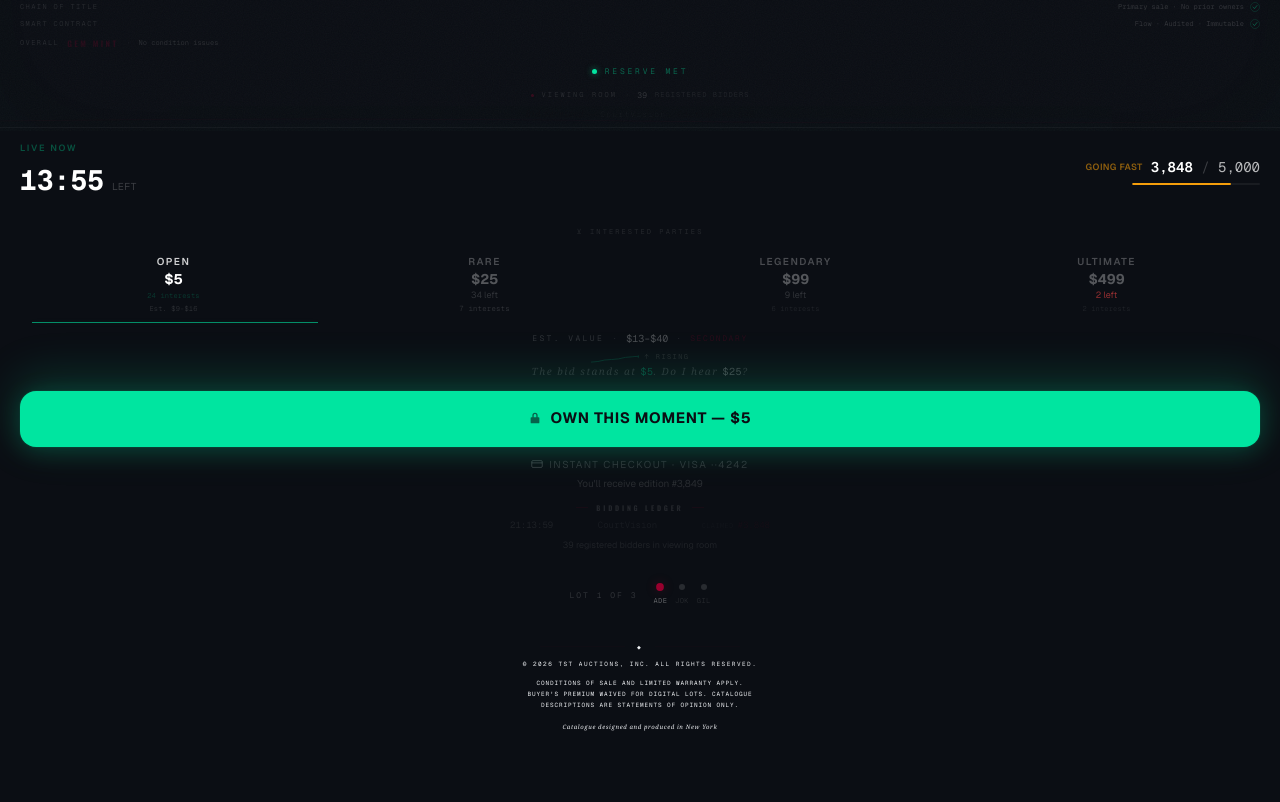
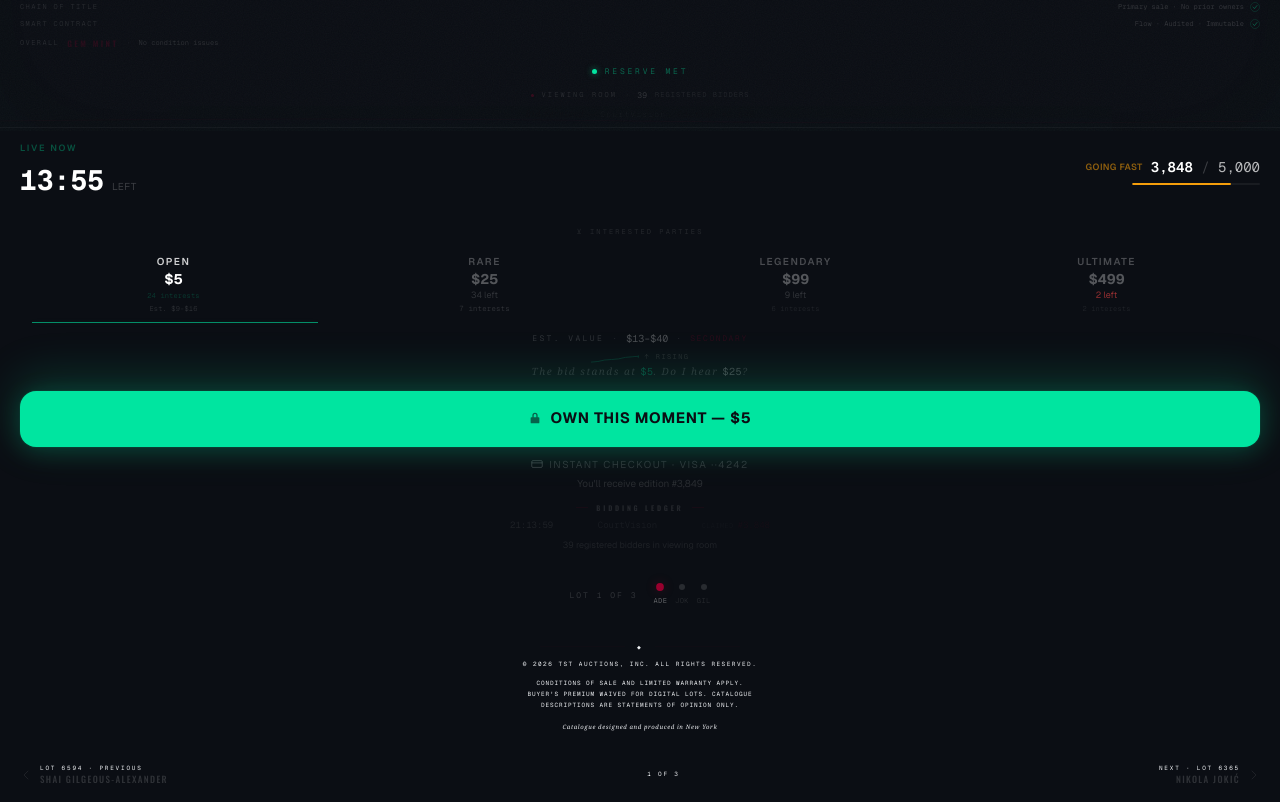
Before and after one commit to roham/tst-prototypes, a Next.js app: page /supreme/bam in a window 1280 px wide. Shown: the part 669-1471 px from the top of the page. Before the commit the page ends 1425 px from the top, so only its background shows below. Built offline with nearby package versions, Linux system fonts and the light colour scheme.

Commit message:
v0.196: supreme — auctioneer's gavel tap icon on CRITICAL countdown (per-second strike animation)

```diff
--- a/app/globals.css
+++ b/app/globals.css
@@ -510,6 +510,15 @@ body {
              supreme-fair-warning-hold 2.5s ease-out 1s forwards;
 }
 
+/* Supreme gavel tap — tiny strike motion on each second in CRITICAL phase */
+@keyframes supreme-gavel-tap {
+  0% { transform: rotate(0deg); }
+  20% { transform: rotate(-18deg); }
+  45% { transform: rotate(3deg); }
+  65% { transform: rotate(-1deg); }
+  100% { transform: rotate(0deg); }
+}
+
 /* Supreme lot provenance label — vertical museum wall label */
 @keyframes supreme-provenance-label-in {
   0% { opacity: 0; transform: translateY(8px); }
--- a/app/supreme/[momentId]/page.tsx
+++ b/app/supreme/[momentId]/page.tsx
@@ -2375,6 +2375,24 @@ export default function SupremePage() {
              'Live now'}
           </span>
           <div className="flex items-baseline gap-2">
+            {/* Auctioneer's gavel — taps on each second in CRITICAL phase */}
+            {dropPhase === 'CRITICAL' && !isEnded && (
+              <svg
+                key={countdown.totalSeconds}
+                className="self-center"
+                width="14" height="14" viewBox="0 0 14 14" fill="none"
+                style={{
+                  opacity: 0.3,
+                  transformOrigin: '10px 3px',
+                  animation: timerTick ? 'supreme-gavel-tap 180ms cubic-bezier(0.16, 1, 0.3, 1)' : 'none',
+                }}
+              >
+                {/* Gavel head */}
+                <rect x="5" y="1" width="7" height="3.5" rx="0.8" fill="#EF4444" opacity="0.7" />
+                {/* Handle */}
+                <line x1="8.5" y1="4.5" x2="3" y2="12" stroke="#EF4444" strokeWidth="1.2" strokeLinecap="round" opacity="0.5" />
+              </svg>
+            )}
             <div
               className={`font-mono font-bold tabular-nums transition-all duration-500 ${
                 isEnded ? 'text-lg' :
@@ -3094,6 +3112,75 @@ export default function SupremePage() {
       </div>
 
       {/* ============================================================= */}
+      {/* CATALOGUE LOT NAVIGATION — adjacent lots in evening sale     */}
+      {/* Every auction catalogue and online platform shows the lots   */}
+      {/* before and after. This prevents dead-end bounces: if this    */}
+      {/* lot doesn't resonate, the next one might. Cycle through the  */}
+      {/* 3 moments as adjacent lots in the evening sale sequence.     */}
+      {/* ============================================================= */}
+      {(() => {
+        const momentIds = MOMENTS.map(m => m.id);
+        const currentIdx = momentIds.indexOf(moment.id);
+        const prevIdx = (currentIdx - 1 + momentIds.length) % momentIds.length;
+        const nextIdx = (currentIdx + 1) % momentIds.length;
+        const prevMoment = MOMENTS[prevIdx];
+        const nextMoment = MOMENTS[nextIdx];
+        const lotNum = (id: string) => ((id.charCodeAt(0) * 37 + id.charCodeAt(1) * 13) % 9000 + 1000);
+        return (
+          <div className="px-5 pb-4 pt-2 supreme-context-enter">
+            <div className="flex items-center justify-between">
+              {/* Previous lot */}
+              <a
+                href={`/supreme/${prevMoment.id}`}
+                className="group flex items-center gap-2 transition-opacity duration-300 hover:opacity-60"
+              >
+                <svg className="h-3 w-3 text-white/10 group-hover:text-white/20 transition-colors" viewBox="0 0 12 12" fill="none">
+                  <path d="M8 2L4 6L8 10" stroke="currentColor" strokeWidth="0.8" strokeLinecap="round" strokeLinejoin="round" />
+                </svg>
+                <div className="flex flex-col">
+                  <span className="text-[6px] font-mono uppercase tracking-[0.3em] text-white/08">
+                    Lot {lotNum(prevMoment.id)} · Previous
+                  </span>
+                  <span
+                    className="text-[9px] uppercase tracking-[0.15em] text-white/15"
+                    style={{ fontFamily: 'var(--font-oswald), sans-serif', fontWeight: 500 }}
+                  >
+                    {prevMoment.player}
+                  </span>
+                </div>
+              </a>
+
+              {/* Centre lot indicator */}
+              <span className="text-[6px] font-mono uppercase tracking-[0.3em] text-white/06">
+                {currentIdx + 1} of {momentIds.length}
+              </span>
+
+              {/* Next lot */}
+              <a
+                href={`/supreme/${nextMoment.id}`}
+                className="group flex items-center gap-2 transition-opacity duration-300 hover:opacity-60"
+              >
+                <div className="flex flex-col items-end">
+                  <span className="text-[6px] font-mono uppercase tracking-[0.3em] text-white/08">
+                    Next · Lot {lotNum(nextMoment.id)}
+                  </span>
+                  <span
+                    className="text-[9px] uppercase tracking-[0.15em] text-white/15"
+                    style={{ fontFamily: 'var(--font-oswald), sans-serif', fontWeight: 500 }}
+                  >
+                    {nextMoment.player}
+                  </span>
+                </div>
+                <svg className="h-3 w-3 text-white/10 group-hover:text-white/20 transition-colors" viewBox="0 0 12 12" fill="none">
+                  <path d="M4 2L8 6L4 10" stroke="currentColor" strokeWidth="0.8" strokeLinecap="round" strokeLinejoin="round" />
+                </svg>
+              </a>
+            </div>
+          </div>
+        );
+      })()}
+
+      {/* ============================================================= */}
       {/* SALEROOM AMBIENT PULSE — the room's heartbeat as a waveform  */}
       {/* At Christie's/Sotheby's, the room has an audible energy:     */}
       {/* quiet murmur during open bidding, rising tension as lots     */}
```
